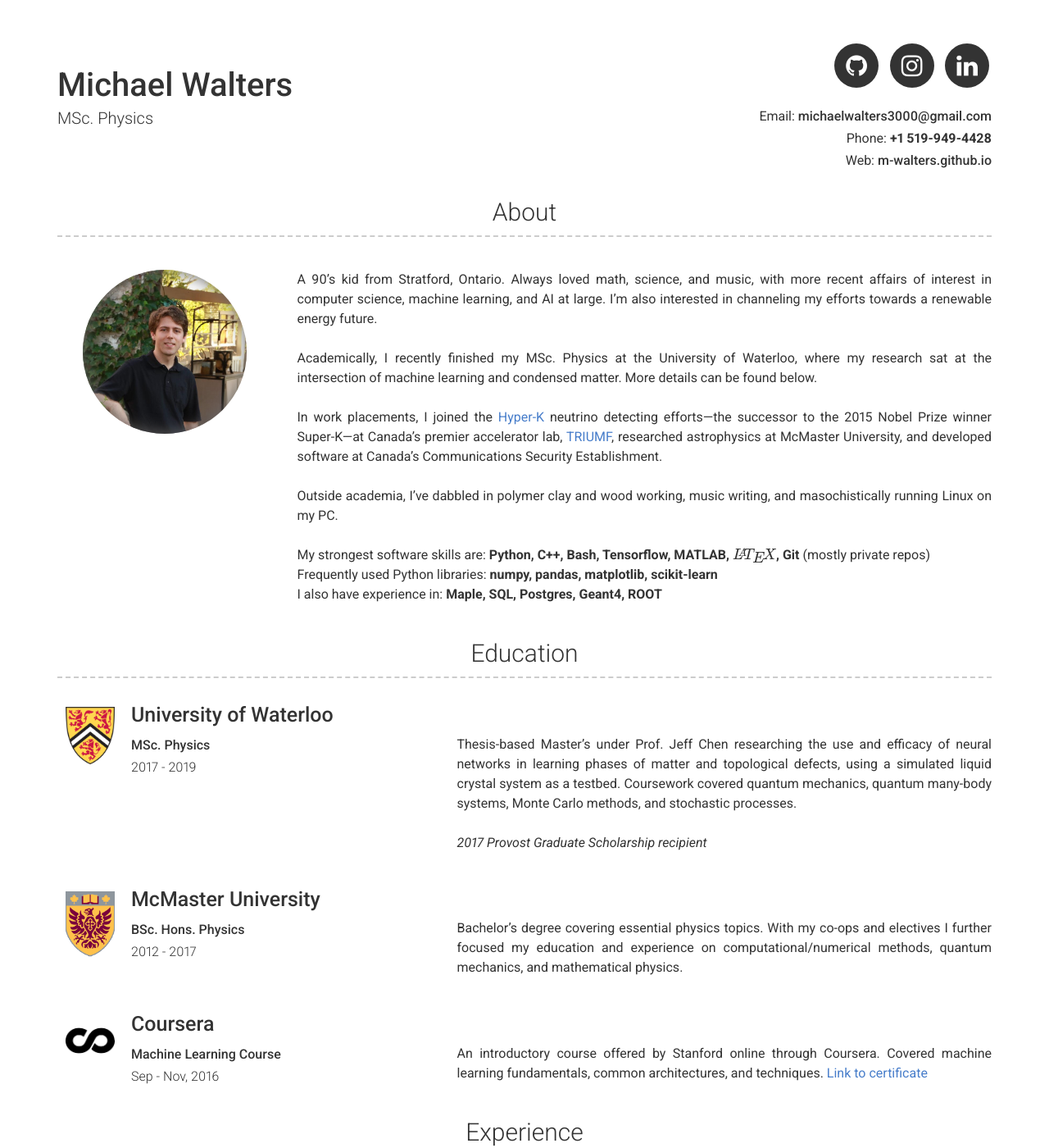
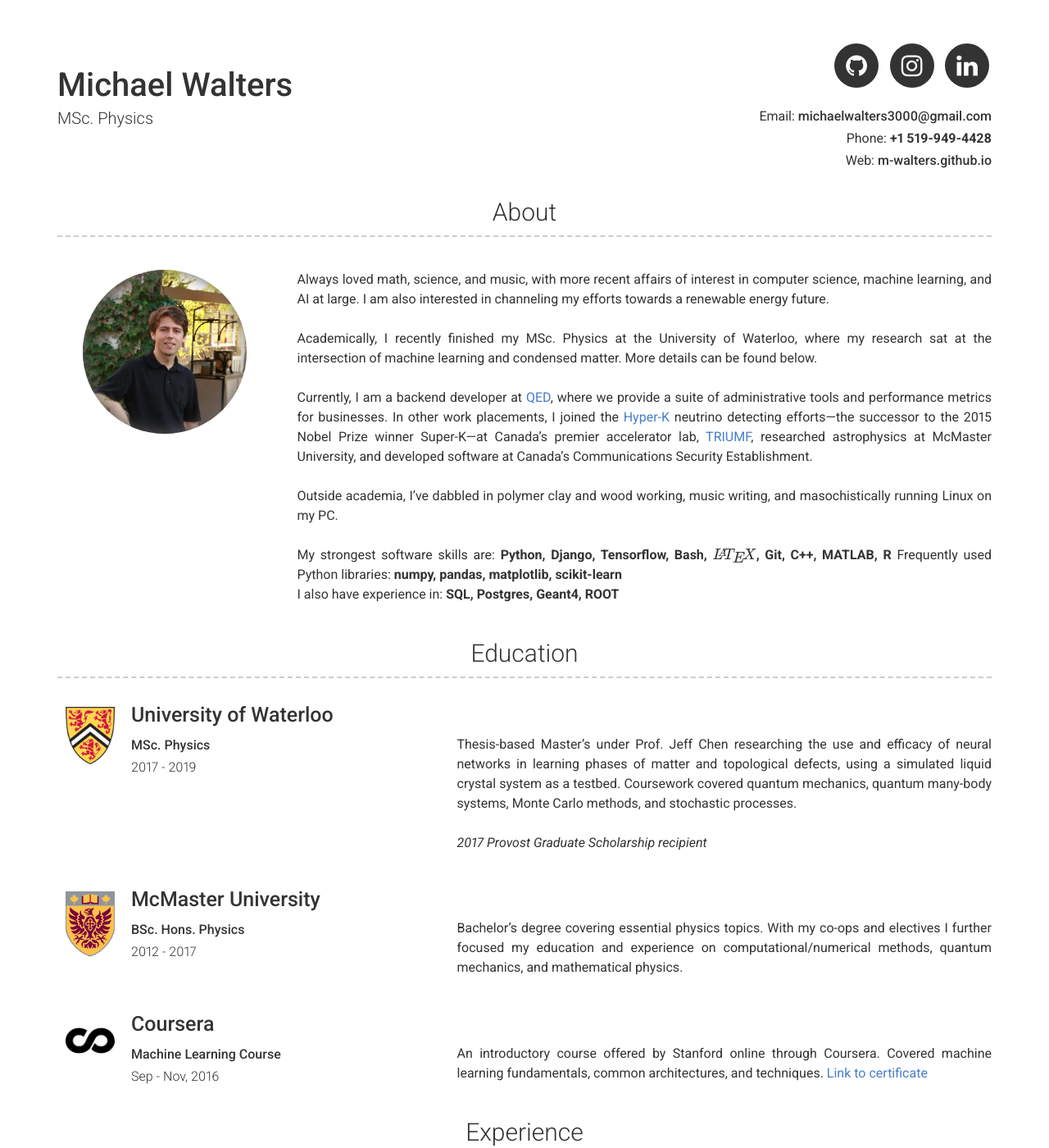
Before and after one commit to m-walters/m-walters.github.io, a Jekyll site: the page built from index.md, in a window 1280 px wide and 1400 px high. Shown: the whole window at 82% size. Built offline with Jekyll 4.4.1, drawn with Linux system fonts in a browser that asks for light colours; formulas are drawn with MathJax 3; some of the changed text lies outside the part shown.

Commit message:
save QED info

```diff
--- a/_config.yml
+++ b/_config.yml
@@ -8,6 +8,7 @@ title: MSc. Physics
 email: michaelwalters3000@gmail.com
 phone: +1 519-949-4428
 website: m-walters.github.io
+location: Toronto, ON, Canada
 
 # Social links
 github_username: m-walters
@@ -19,14 +20,14 @@ about_title: About
 about_profile_image: "/assets/images/selfie-square-zoom.JPG"
 about_content: | # this will include new lines to allow paragraphs
 
-  A 90's kid from Stratford, Ontario.
-  Always loved math, science, and music, with more recent affairs of interest in computer science, machine learning, and AI at large. I'm also interested in channeling my efforts towards a renewable energy future.
+  Always loved math, science, and music, with more recent affairs of interest in computer science, machine learning, and AI at large. I am also interested in channeling my efforts towards a renewable energy future.
   <br/>
   Academically, I recently finished my MSc. Physics at the University of Waterloo, where
   my research sat at the intersection of machine learning
   and condensed matter. More details can be found below.
   <br/>
-  In work placements, I joined the [Hyper-K](http://www.hyperk.org/)
+  Currently, I am a backend developer at [QED](http://qed.andrewlee.co/), where we provide a suite of administrative tools and performance metrics for businesses.
+  In other work placements, I joined the [Hyper-K](http://www.hyperk.org/)
   neutrino detecting efforts&mdash;the successor to the 2015 Nobel Prize winner
   Super-K&mdash;at Canada's premier accelerator lab,
   [TRIUMF](https://www.triumf.ca), researched astrophysics
@@ -35,9 +36,9 @@ about_content: | # this will include new lines to allow paragraphs
   Outside academia, I've dabbled in polymer clay and wood working, music writing,
   and masochistically running Linux on my PC.
   <br/>
-  My strongest software skills are: __Python, C++, Bash, Tensorflow, MATLAB, $$\LaTeX$$, Git__ (mostly private repos)
+  My strongest software skills are: __Python, Django, Tensorflow, Bash, $$\LaTeX$$, Git, C++, MATLAB, R__
   Frequently used Python libraries: __numpy, pandas, matplotlib, scikit-learn__
-  I also have experience in: __Maple, SQL, Postgres, Geant4, ROOT__
+  I also have experience in: __SQL, Postgres, Geant4, ROOT__
 
 
 # Projects Section
```
Also changed, not shown: _data/experience.yml (+8 -0 lines).
